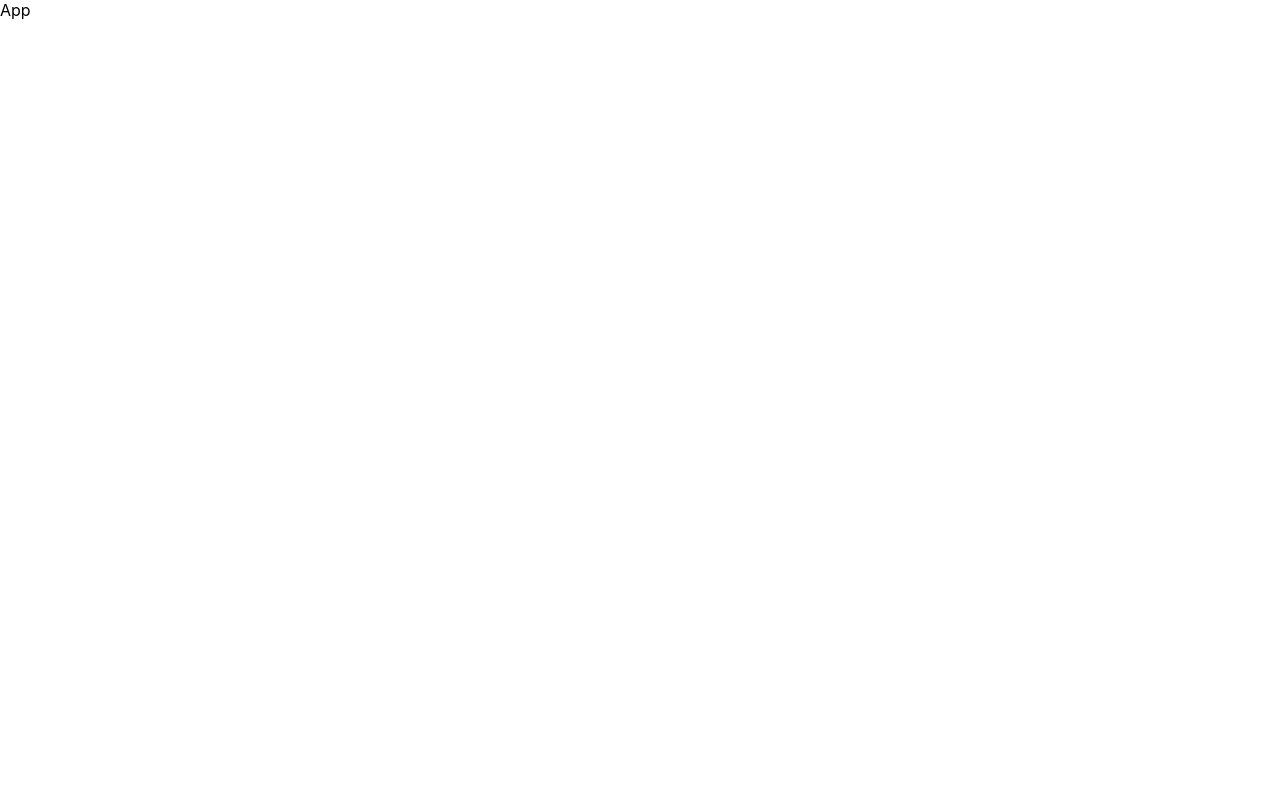
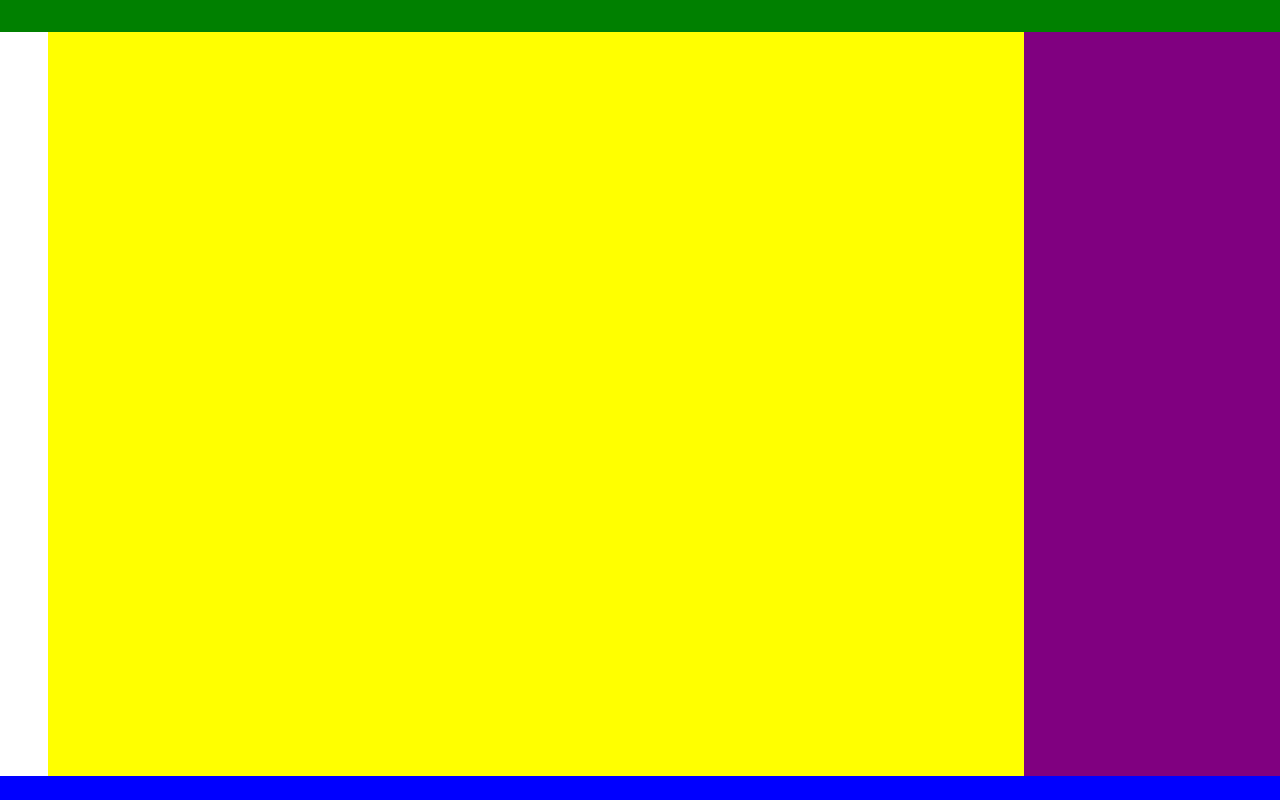
Before and after one commit to ryan-kustaborder/fotoshop-js, a React (Create React App) app in the folder fotoshop-js-app/: page / in a window 1280 px wide. Built offline with nearby package versions, Linux system fonts and the light colour scheme.

Commit message:
Base Layout

```diff
--- a/fotoshop-js-app/src/App.js
+++ b/fotoshop-js-app/src/App.js
@@ -1,5 +1,13 @@
 function App() {
-    return <div className="App">App</div>;
+    return (
+        <div className="App">
+            <div id="header"></div>
+            <div id="sidebar"></div>
+            <div id="display"></div>
+            <div id="details"></div>
+            <div id="footer"></div>
+        </div>
+    );
 }
 
 export default App;
--- a/fotoshop-js-app/src/index.scss
+++ b/fotoshop-js-app/src/index.scss
@@ -1,13 +1,54 @@
-body {
-  margin: 0;
-  font-family: -apple-system, BlinkMacSystemFont, 'Segoe UI', 'Roboto', 'Oxygen',
-    'Ubuntu', 'Cantarell', 'Fira Sans', 'Droid Sans', 'Helvetica Neue',
-    sans-serif;
-  -webkit-font-smoothing: antialiased;
-  -moz-osx-font-smoothing: grayscale;
+* {
+    margin: 0;
+    padding: 0;
 }
 
-code {
-  font-family: source-code-pro, Menlo, Monaco, Consolas, 'Courier New',
-    monospace;
+:root {
+    --header-height: 32px;
+    --footer-height: 24px;
+    --sidebar-width: 48px;
+    --details-width: 256px;
 }
+
+.App {
+    background-color: red;
+
+    display: flex;
+    flex-wrap: wrap;
+
+    width: 100vw;
+    height: 100vh;
+}
+
+#header {
+    background-color: green;
+    width: 100%;
+    height: var(--header-height);
+
+    flex: 0 0 100%;
+}
+
+#footer {
+    background-color: blue;
+
+    flex: 0 0 100%;
+    height: var(--footer-height);
+}
+
+#sidebar {
+    background-color: white;
+    width: var(--sidebar-width);
+}
+
+#display {
+    background-color: yellow;
+    width: 48px;
+
+    flex-grow: 2;
+    height: calc(100vh - var(--header-height) - var(--footer-height));
+}
+
+#details {
+    background-color: purple;
+    width: var(--details-width);
+}
```
